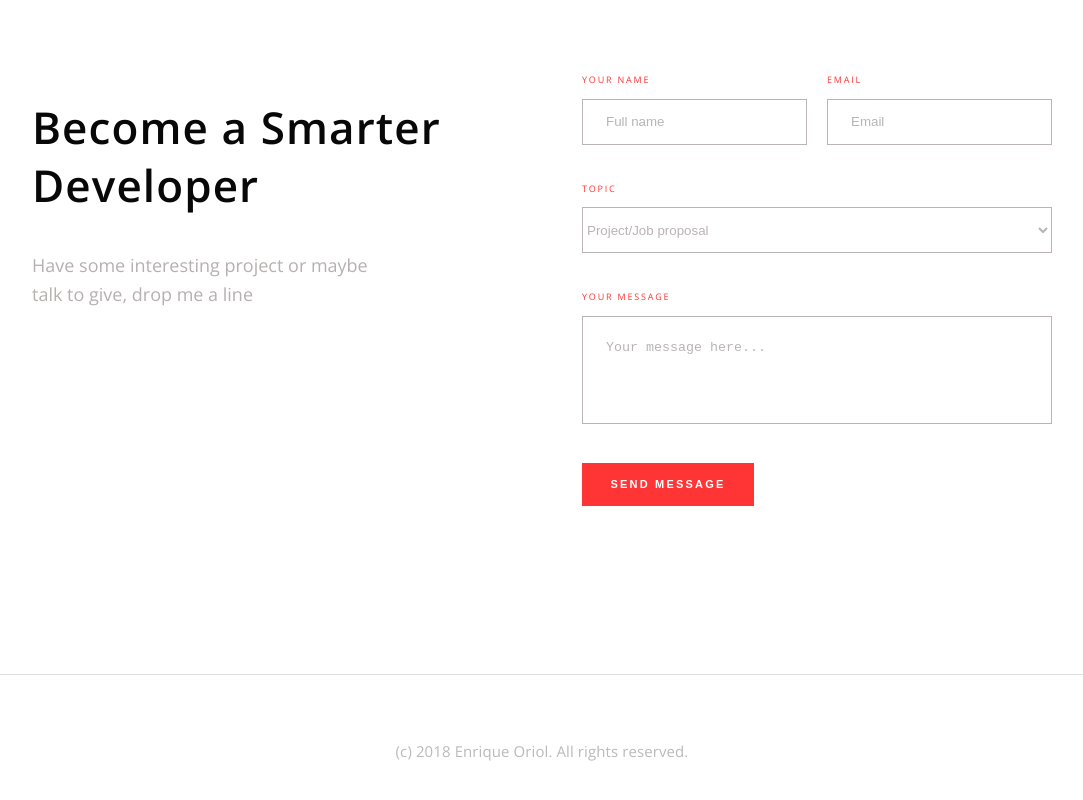
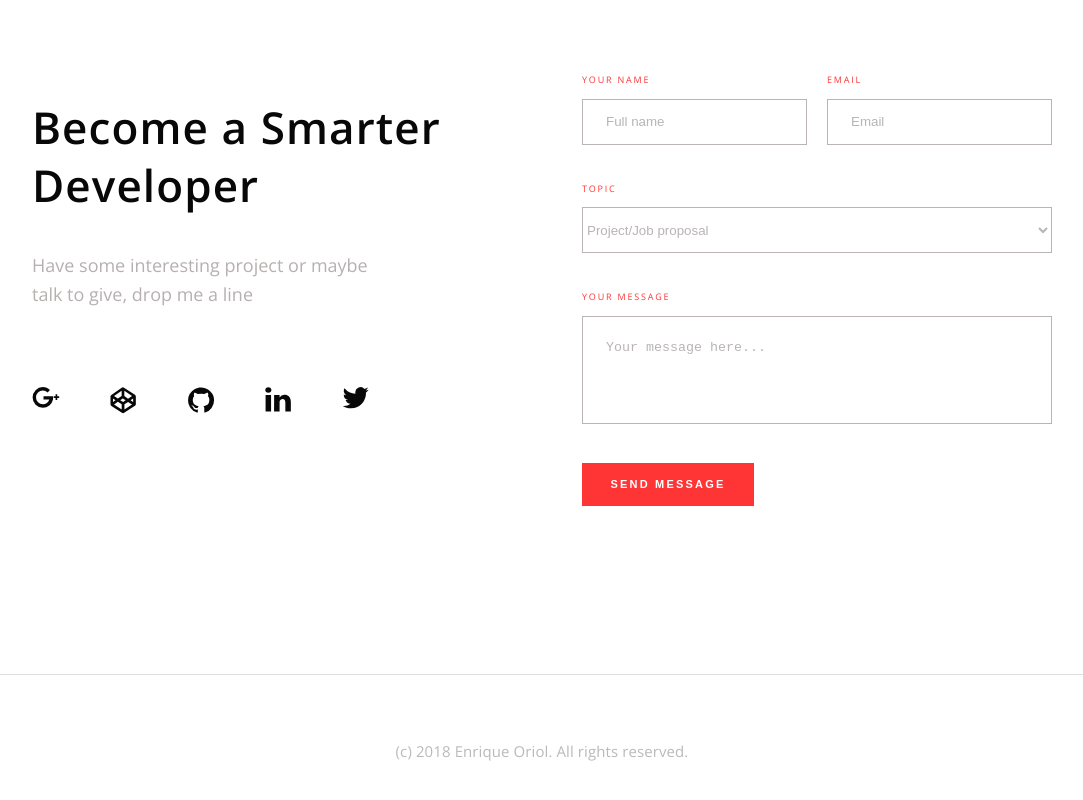
Before and after one commit to kaikcreator/eoriol, an Angular app: page /home in a window 1280 px wide. Shown: the part 5124-5924 px from the top of the page, without its empty margins (98-1181 px from the left). Built offline with nearby package versions, Linux system fonts and the light colour scheme.

Commit message:
Moved social icons to its own component, to reuse them between mobile-menu and home contact section Solved issue with SVG old xml syntax breaking stuff with Angular Universal

```diff
--- a/src/app/app.module.ts
+++ b/src/app/app.module.ts
@@ -19,6 +19,7 @@ import { HamburgerMenuComponent } from './hamburger-menu/hamburger-menu.componen
 import { WindowRefService } from './services/window-ref.service';
 import { MenuMobileComponent } from './menu-mobile/menu-mobile.component';
 import { HeaderComponent } from './header/header.component';
+import { SocialIconsBarComponent } from './social-icons-bar/social-icons-bar.component';
 
 
 
@@ -32,7 +33,8 @@ import { HeaderComponent } from './header/header.component';
     ContactComponent,
     HamburgerMenuComponent,
     MenuMobileComponent,
-    HeaderComponent
+    HeaderComponent,
+    SocialIconsBarComponent
   ],
   imports: [
     BrowserModule.withServerTransition({appId:'MySampleProject'}),
--- a/src/app/contact/contact.component.html
+++ b/src/app/contact/contact.component.html
@@ -2,9 +2,7 @@
 <div class="contact-description">
   <h1>Become a Smarter Developer</h1>
   <p>Have some interesting project or maybe talk to give, drop me a line</p>
-  <div class="social-icons">
-
-  </div>
+  <app-social-icons-bar></app-social-icons-bar>
 </div>
 
 <form action="" class="contact-form">
--- a/src/app/contact/contact.component.scss
+++ b/src/app/contact/contact.component.scss
@@ -116,3 +116,19 @@ button{
     width: 172px;
     height: 43px;
 }
+
+app-social-icons-bar ::ng-deep{
+    .social-icons{
+        width: 75%;
+        margin-top:76px;
+
+        svg{
+            width: 28px;
+            height: auto;
+        }
+
+        svg path{
+            fill: $color-black;
+        }
+    }
+}
--- a/src/app/hamburger-menu/hamburger-menu.component.html
+++ b/src/app/hamburger-menu/hamburger-menu.component.html
@@ -1,5 +1,5 @@
-<div (click)="toogleMenu()" [class.open]="open" class="hamburger">
+<button (click)="toogleMenu()" [class.open]="open" class="hamburger">
     <span></span>
     <span></span>
     <span></span>
-</div>
+</button>
--- a/src/app/hamburger-menu/hamburger-menu.component.scss
+++ b/src/app/hamburger-menu/hamburger-menu.component.scss
@@ -1,6 +1,10 @@
 @import '~variables.scss';
 
-div{
+button{
+    /* reset button styles */
+    background-color: unset;
+    display: block;
+    /* end */
     @media screen and (max-width: $break-small){
         width: 17px;
         height: 12px;
--- a/src/app/menu-mobile/menu-mobile.component.scss
+++ b/src/app/menu-mobile/menu-mobile.component.scss
@@ -47,7 +47,7 @@
     a{
         display: block;
         text-decoration: none;
-        &:active>*, &:hover>*{
+        &.active>*, &:hover>*{
             color:$color-primary !important;
         }
     }
@@ -81,19 +81,17 @@
         letter-spacing: 1.4px;
     }
 
+    app-social-icons-bar ::ng-deep{
         .social-icons{
-        display: flex;
-        flex-direction: row;
-        justify-content: space-between;
             width: 60%;
             max-width: 280px;
             margin-top:54px;
             margin-left: auto;
             margin-right: auto;
 
-        svg:hover path{
-            fill: $color-primary;
-            stroke: $color-primary;
+            svg path{
+                fill: $color-white;
             }
         }
     }
+}
--- /dev/null
+++ b/src/app/social-icons-bar/social-icons-bar.component.html
@@ -0,0 +1,17 @@
+<div class="social-icons">
+  <a target="_blank" href="https://plus.google.com/u/0/+EnriqueOriol">
+    <svg class="social-icons-google" width="22.5" height="18.5" viewBox="0 0 45 37"><defs><path id="8dmja" d="M208.77 1065.55v5.16a16.8 16.8 0 0 1-16.38 13.3 16.5 16.5 0 0 1-16.39-16.62 16.5 16.5 0 0 1 16.39-16.6c4.46 0 8.5 1.8 11.46 4.74l-3.7 4.07a10.82 10.82 0 0 0-7.76-3.28 11 11 0 0 0-10.93 11.07 11 11 0 0 0 10.93 11.08c4.89 0 9.03-3.26 10.42-7.76h-9.33v-5.16zm9.94 2.7h-3.13v3.18h-2.68v-3.17h-3.13v-2.72h3.13v-3.17h2.68v3.17h3.13z"/></defs><g><g transform="translate(-175 -1049)"><use fill="#fff" xlink:href="#8dmja"/></g></g></svg>
+  </a>
+  <a target="_blank" href="https://codepen.io/-kaik-/">
+    <svg class="social-icons-codepen" width="18" height="18.5" viewBox="0 0 36 37"><defs><path id="meena" d="M302.33 1060.4c.75.5 1.19 1.32 1.19 2.2v9.73c0 .88-.45 1.7-1.19 2.18l-13.8 9.04c-.88.58-2.02.58-2.9 0l-13.54-8.86a2.62 2.62 0 0 1-1.18-2.2v-9.9c0-.86.42-1.66 1.13-2.15l13.3-9.2a2.66 2.66 0 0 1 2.98-.03zm-13.62-5.3l.03 6.79 4.78 3.45 5.1-3.4zm-13.24 6.8l4.88 3.25 4.9-3.4v-6.64zm-1.34 7.57l3.16-2.2-3.16-2.1zm11.2 3.16l-4.93-3.29-4.93 3.42 9.87 6.56zm1.75-3l3.3-2.2-3.72-2.43-3.2 2.22zm11.54 3.17l-5.08-3.31-4.72 3.13v6.7zm1.41-7.63l-3.35 2.22 3.35 2.19z"/></defs><g><g transform="translate(-269 -1049)"><use fill="#fff" xlink:href="#meena"/></g></g></svg>
+  </a>
+  <a target="_blank" href="https://github.com/kaikcreator">
+    <svg class="social-icons-github" width="19.5" height="19.5" viewBox="0 0 39 39"><defs><path id="t32ha" d="M391.26 1057.93a17.93 17.93 0 0 0-6.58-6.53 17.8 17.8 0 0 0-9.09-2.4c-3.28 0-6.3.8-9.08 2.4a17.93 17.93 0 0 0-9.01 15.54c0 3.91 1.15 7.43 3.45 10.55a17.7 17.7 0 0 0 8.92 6.48c.42.08.74.02.94-.16.2-.19.3-.42.3-.7v-1.26l-.02-2.08-.54.1a10 10 0 0 1-2.94-.08c-.57-.11-1.1-.35-1.58-.71a2.97 2.97 0 0 1-1.04-1.44l-.23-.54c-.16-.35-.4-.75-.75-1.19a2.84 2.84 0 0 0-1.02-.89l-.17-.11a1.78 1.78 0 0 1-.3-.28c-.1-.11-.17-.22-.21-.33-.05-.1-.01-.2.11-.27.13-.07.36-.1.69-.1l.47.07c.31.06.7.25 1.16.56.47.3.85.71 1.15 1.21.36.64.8 1.13 1.3 1.46.51.34 1.03.5 1.55.5s.96-.03 1.34-.11c.38-.08.73-.2 1.06-.35a3.77 3.77 0 0 1 1.15-2.41c-.9-.1-1.7-.23-2.41-.42a9.58 9.58 0 0 1-2.22-.91 6.32 6.32 0 0 1-3.13-4.02 11.57 11.57 0 0 1-.48-3.5c0-1.89.62-3.5 1.86-4.82-.58-1.41-.53-3 .16-4.76.46-.14 1.14-.04 2.03.31a14.28 14.28 0 0 1 2.97 1.53 16.84 16.84 0 0 1 9.05 0l.9-.56c.6-.37 1.33-.72 2.16-1.03.83-.3 1.47-.4 1.9-.25.71 1.76.78 3.35.2 4.76a6.78 6.78 0 0 1 1.86 4.82c0 1.32-.16 2.5-.49 3.51a7.21 7.21 0 0 1-1.24 2.45 6.54 6.54 0 0 1-1.91 1.56c-.76.42-1.5.72-2.22.9-.71.2-1.52.34-2.41.43.82.7 1.22 1.8 1.22 3.32v4.93c0 .28.1.51.3.7.2.18.5.24.93.16a17.71 17.71 0 0 0 8.92-6.48 17.34 17.34 0 0 0 3.45-10.55c0-3.26-.81-6.26-2.43-9z"/></defs><g><g transform="translate(-356 -1047)"><use fill="#fff" xlink:href="#t32ha"/></g></g></svg>
+  </a>
+  <a target="_blank" href="https://www.linkedin.com/in/enrique-oriol-berm%C3%BAdez-830a3528/">
+    <svg class="social-icons-linkedin" width="18.5" height="17.5" viewBox="0 0 37 35"><defs><path id="s3oca" d="M481.47 1069.24v12.39h-7.25v-11.56c0-2.91-1.05-4.9-3.67-4.9-2 0-3.2 1.34-3.72 2.64-.19.46-.24 1.1-.24 1.75v12.07h-7.25s.1-19.59 0-21.62h7.25v3.07l-.04.07h.04v-.07a7.2 7.2 0 0 1 6.53-3.57c4.77 0 8.35 3.08 8.35 9.73zm-25.66-15.91c0 2.07-1.57 3.73-4.1 3.73h-.04c-2.43 0-4.01-1.66-4.01-3.73 0-2.12 1.62-3.74 4.1-3.74 2.48 0 4 1.62 4.05 3.74zm-7.72 6.68h7.25v21.62h-7.25z"/></defs><g><g transform="translate(-446 -1048)"><use fill="#fff" xlink:href="#s3oca"/></g></g></svg>
+  </a>
+  <a target="_blank" href="https://twitter.com/Enrique_oriol">
+    <svg class="social-icons-twitter" width="20.5" height="17" viewBox="0 0 41 34"><defs><path id="j1pha" d="M572.95 1051.35c-1.5.9-3.17 1.54-4.95 1.9a7.79 7.79 0 0 0-13.27 7.1 22.1 22.1 0 0 1-16.05-8.15 7.79 7.79 0 0 0 2.41 10.4 7.77 7.77 0 0 1-3.52-.98v.1a7.8 7.8 0 0 0 6.24 7.64 7.9 7.9 0 0 1-3.52.13 7.8 7.8 0 0 0 7.28 5.41 15.62 15.62 0 0 1-11.53 3.23c3.45 2.21 7.54 3.5 11.94 3.5 14.32 0 22.15-11.87 22.15-22.16l-.02-1.01a15.68 15.68 0 0 0 3.89-4.03c-1.4.62-2.9 1.04-4.47 1.23a7.84 7.84 0 0 0 3.42-4.31z"/></defs><g><g transform="translate(-535 -1049)"><use fill="#fff" xlink:href="#j1pha"/></g></g></svg>
+  </a>
+</div>
--- /dev/null
+++ b/src/app/social-icons-bar/social-icons-bar.component.scss
@@ -0,0 +1,11 @@
+@import '~variables.scss';
+
+.social-icons{
+    display: flex;
+    flex-direction: row;
+    justify-content: space-between;
+
+    svg:hover path{
+        fill: $color-primary;
+    }
+}
--- /dev/null
+++ b/src/app/social-icons-bar/social-icons-bar.component.ts
@@ -0,0 +1,15 @@
+import { Component, OnInit } from '@angular/core';
+
+@Component({
+  selector: 'app-social-icons-bar',
+  templateUrl: './social-icons-bar.component.html',
+  styleUrls: ['./social-icons-bar.component.scss']
+})
+export class SocialIconsBarComponent implements OnInit {
+
+  constructor() { }
+
+  ngOnInit() {
+  }
+
+}
```
Also changed, not shown: src/app/menu-mobile/menu-mobile.component.html (+3 -20 lines), 1 other file (tests, documents, lock files or other folders). Lines whose indentation alone changed are shown as unchanged.
